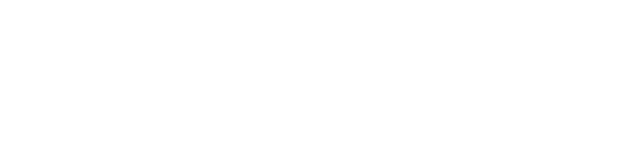
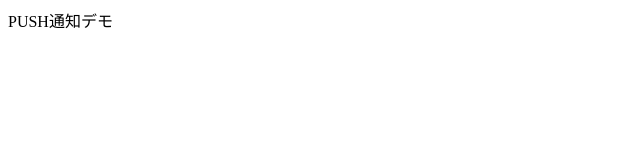
Before and after one commit to dakisue/study-srvworker, a plain HTML site: page index2.html in a window 1280 px wide. Shown: the whole page, without its empty margins (0-640 px from the left). Drawn offline with Linux system fonts and the light colour scheme.

Commit message:
Update index2.html

```diff
--- a/index2.html
+++ b/index2.html
@@ -22,6 +22,7 @@
 <div id="bpush_button" style="display: inline-block;"
      data-site="750" data-back="https://dakisue.github.io/study-srvworker/"
      ></div> -->
+PUSH通知デモ
 <script>
 (function(d,s,ns){
   var ns = d.createElement(s);
```
